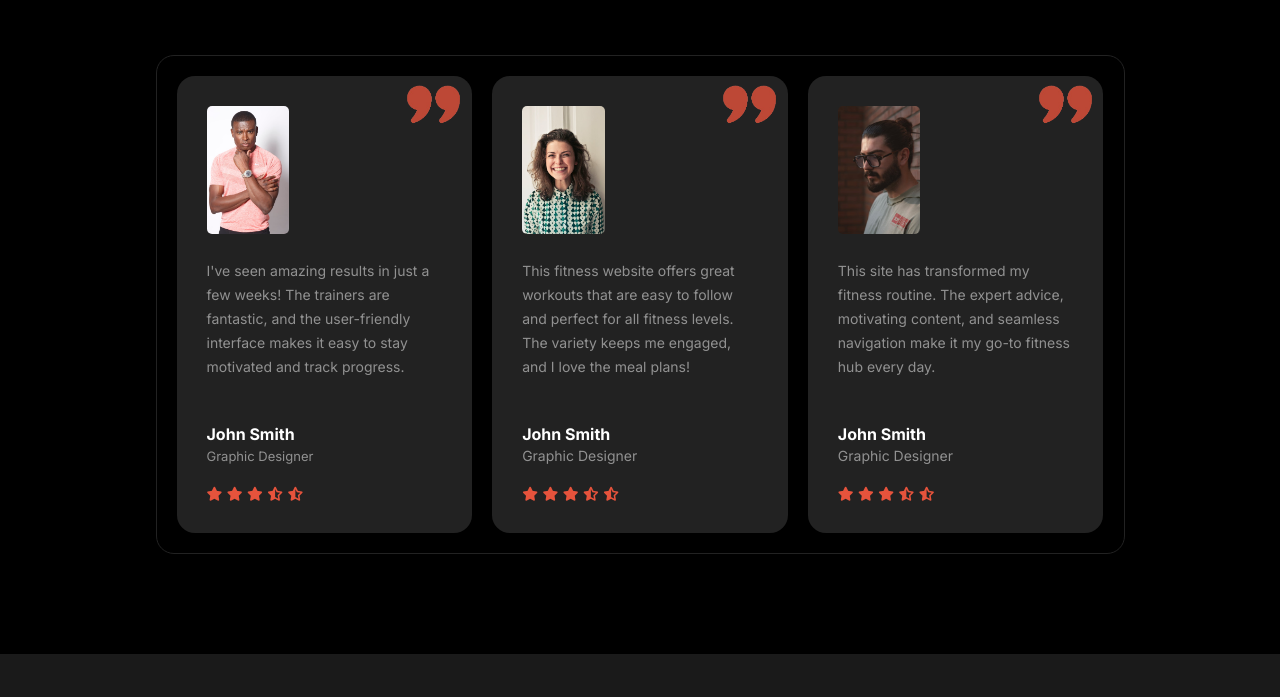
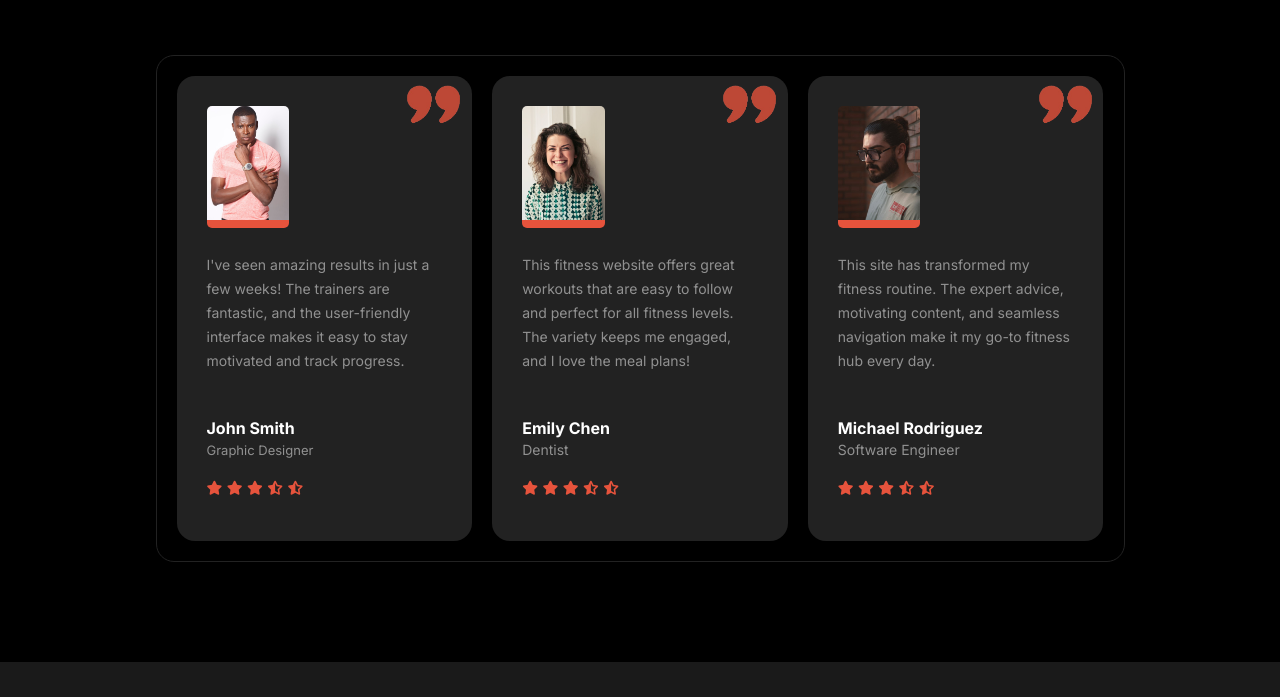
Before and after one commit to shoptorshichowdhury/fitness, a plain HTML site: page index.html in a window 1280 px wide. Shown: the part 4333-5030 px from the top of the page. Drawn offline with Linux system fonts and the light colour scheme.

Commit message:
testimonial section updated

```diff
--- a/index.html
+++ b/index.html
@@ -330,8 +330,8 @@
                     <img class="quote" src="./images/icons/apostrophe.png" alt="">
                     <p>This fitness website offers great workouts that are easy to follow and perfect for all fitness levels. The variety keeps me engaged, and I love the meal plans!</p>
                     <div>
-                        <h4>John Smith</h4>
-                        <p>Graphic Designer</p>
+                        <h4>Emily Chen</h4>
+                        <p>Dentist</p>
                     </div>
                     <div class="client-review">
                         <i class="fa-solid fa-star"></i>
@@ -349,8 +349,8 @@
                     <img class="quote" src="./images/icons/apostrophe.png" alt="">
                     <p>This site has transformed my fitness routine. The expert advice, motivating content, and seamless navigation make it my go-to fitness hub every day.</p>
                     <div>
-                        <h4>John Smith</h4>
-                        <p>Graphic Designer</p>
+                        <h4>Michael Rodriguez</h4>
+                        <p>Software Engineer</p>
                     </div>
                     <div class="client-review">
                         <i class="fa-solid fa-star"></i>
--- a/styles/style.css
+++ b/styles/style.css
@@ -723,10 +723,8 @@ option {
     position: relative;
 }
 .client-img{
-    /* width: 100px;
-    height: 130px; */
     width: 35%;
-    height: 60%;
+    height: 30%;
 }
 .quote{
     position: absolute;
@@ -740,6 +738,7 @@ option {
     height: 100%;
     object-fit: cover;
     border-radius: 5px;
+    border-bottom: 8px solid #E6533C;
 }
 .client p{
     font-size: 14px;
```
